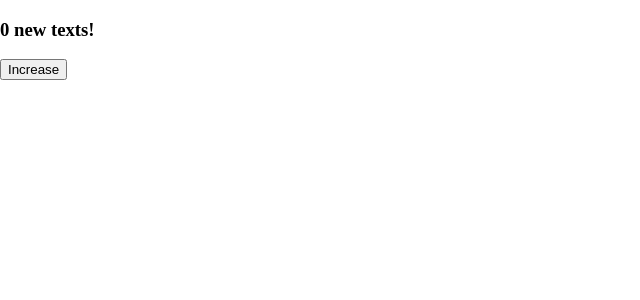
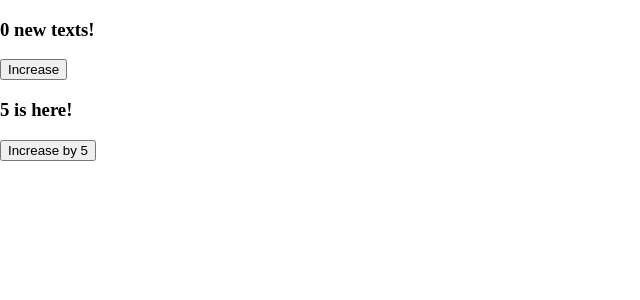
Before and after one commit to Gathoni-Wanjira/react-hooks, a React (Create React App) app: page / in a window 1280 px wide. Shown: the top 300 px of the page, without its empty margins (0-640 px from the left). Built offline with nearby package versions, Linux system fonts and the light colour scheme.

Commit message:
UseEffect with an array variable

```diff
--- a/src/App.js
+++ b/src/App.js
@@ -3,11 +3,12 @@ import React ,{useState , useEffect}from "react";
 
 const App = () => {
   const [count, setCount] = useState(0);
+  const [otherCount , setOtherCount] = useState(5);
 
   useEffect (()  => {
-    document.title = `${count} new texts!`;
+    document.title = `${otherCount} new texts!`;
 
-  }, []);
+  }, [otherCount]);
 
 
 
@@ -15,6 +16,8 @@ const App = () => {
     <div>
 <h3>{count} new texts!</h3>
 <button onClick={() => setCount(count +1 )}>Increase</button>
+<h3>{otherCount} is here!</h3>
+<button onClick={() => setOtherCount(otherCount +5)}>Increase by 5</button>
     </div>
   );
 }
```
